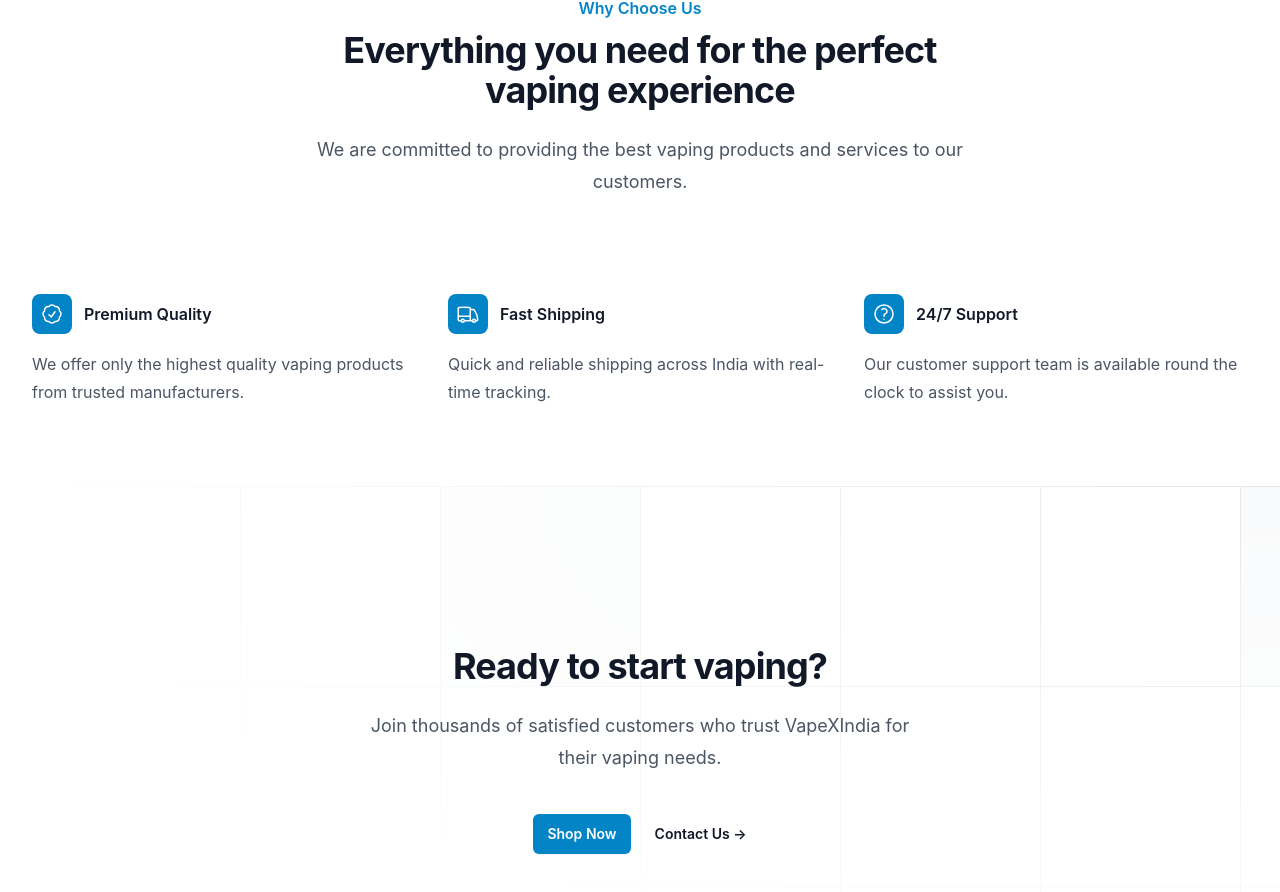
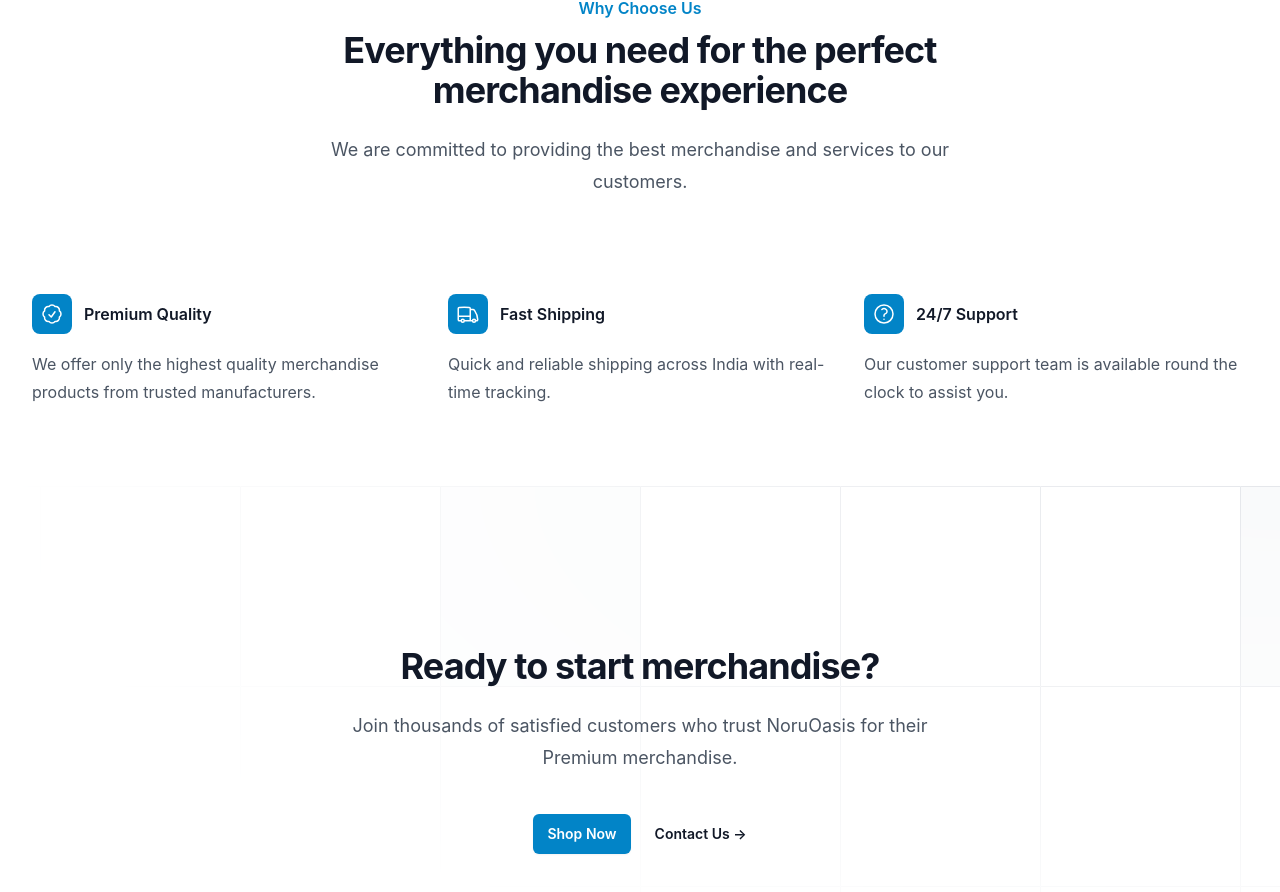
Before and after one commit to Mikehooper1/Ecommerce, a React (Create React App) app: page / in a window 1280 px wide. Shown: the part 858-1750 px from the top of the page. Built offline with nearby package versions, Linux system fonts and the light colour scheme; no server answers; the database is empty.

Commit message:
Update Home.js

```diff
--- a/src/pages/Home.js
+++ b/src/pages/Home.js
@@ -8,7 +8,7 @@
 const features = [
   {
     name: 'Premium Quality',
-    description: 'We offer only the highest quality vaping products from trusted manufacturers.',
+    description: 'We offer only the highest quality merchandise products from trusted manufacturers.',
     icon: (
       <svg className="h-6 w-6" fill="none" viewBox="0 0 24 24" strokeWidth="1.5" stroke="currentColor">
         <path strokeLinecap="round" strokeLinejoin="round" d="M9 12.75L11.25 15 15 9.75M21 12c0 1.268-.63 2.39-1.593 3.068a3.745 3.745 0 01-1.043 3.296 3.745 3.745 0 01-3.296 1.043A3.745 3.745 0 0112 21c-1.268 0-2.39-.63-3.068-1.593a3.746 3.746 0 01-3.296-1.043 3.745 3.745 0 01-1.043-3.296A3.745 3.745 0 013 12c0-1.268.63-2.39 1.593-3.068a3.745 3.745 0 011.043-3.296 3.746 3.746 0 013.296-1.043A3.746 3.746 0 0112 3c1.268 0 2.39.63 3.068 1.593a3.746 3.746 0 013.296 1.043 3.746 3.746 0 011.043 3.296A3.745 3.745 0 0121 12z" />
@@ -133,10 +133,10 @@
         <div className="mx-auto max-w-2xl lg:text-center">
           <h2 className="text-base font-semibold leading-7 text-primary-600">Why Choose Us</h2>
           <p className="mt-2 text-3xl font-bold tracking-tight text-gray-900 sm:text-4xl">
-            Everything you need for the perfect vaping experience
+            Everything you need for the perfect merchandise experience
           </p>
           <p className="mt-6 text-lg leading-8 text-gray-600">
-            We are committed to providing the best vaping products and services to our customers.
+            We are committed to providing the best merchandise and services to our customers.
           </p>
         </div>
         <div className="mx-auto mt-16 max-w-2xl sm:mt-20 lg:mt-24 lg:max-w-none">
@@ -186,10 +186,10 @@
         </svg>
         <div className="mx-auto max-w-2xl text-center">
           <h2 className="text-3xl font-bold tracking-tight text-gray-900 sm:text-4xl">
-            Ready to start vaping?
+            Ready to start merchandise?
           </h2>
           <p className="mx-auto mt-6 max-w-xl text-lg leading-8 text-gray-600">
-            Join thousands of satisfied customers who trust VapeXIndia for their vaping needs.
+            Join thousands of satisfied customers who trust NoruOasis for their Premium merchandise.
           </p>
           <div className="mt-10 flex items-center justify-center gap-x-6">
             <Link
```
